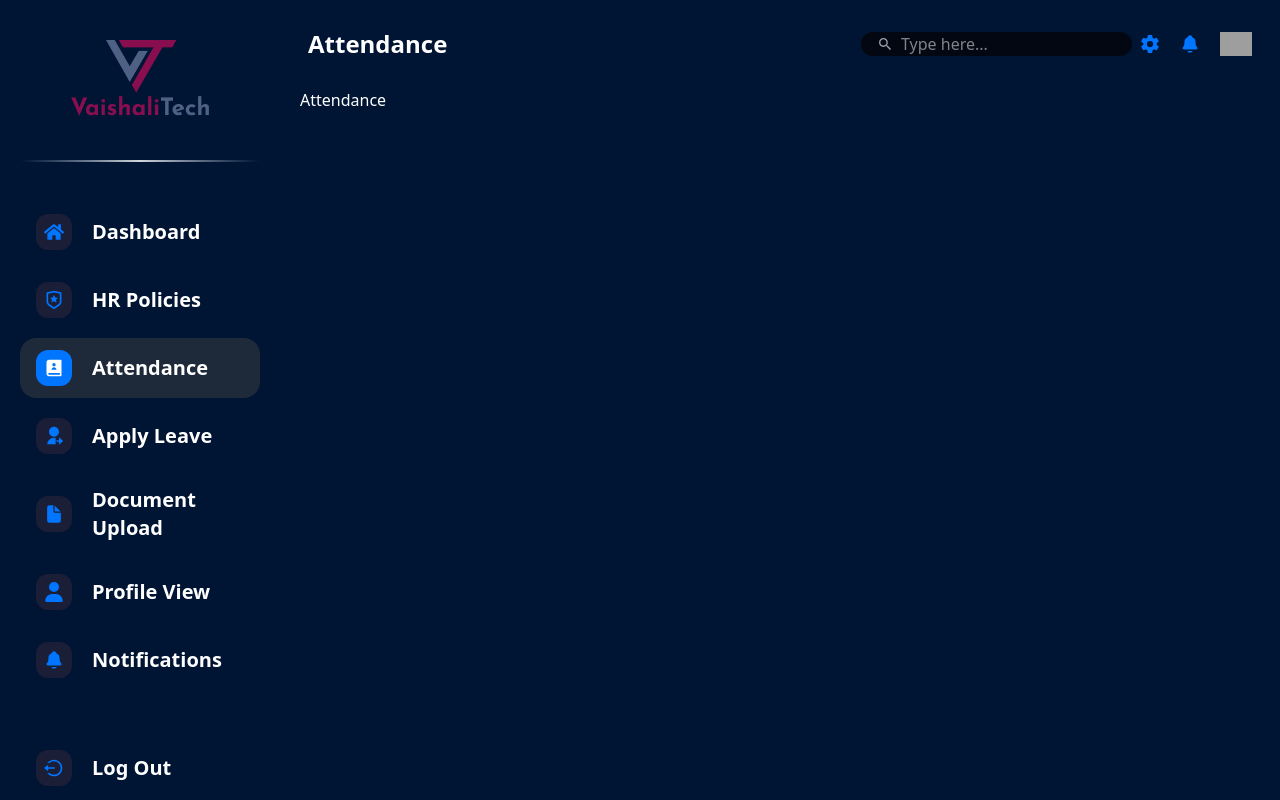
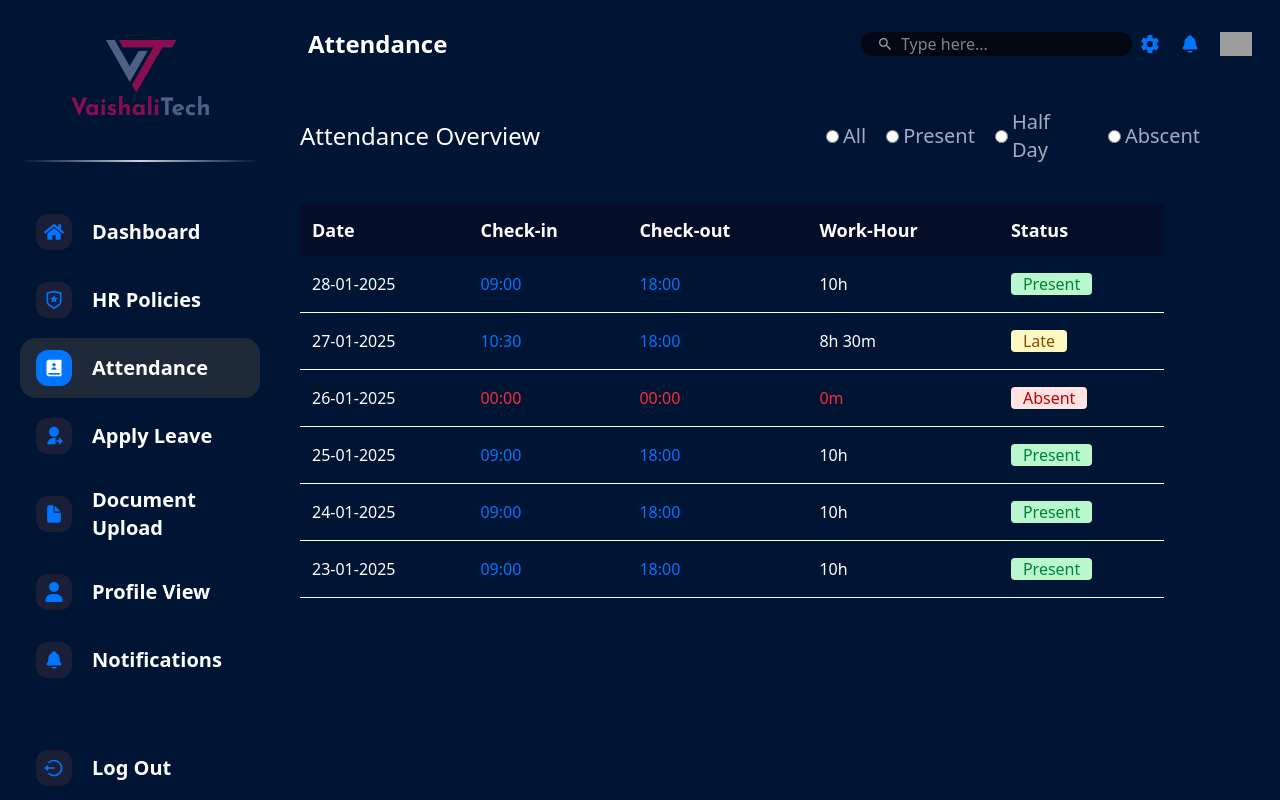
Before and after one commit to ankitWork2001/management, a React (Vite) app: page /employee/attendance in a window 1280 px wide. Built offline with nearby package versions, Linux system fonts and the light colour scheme; grey boxes are pictures that could not be loaded.

Commit message:
create attendance page

```diff
--- a/src/pages/Employee/Attendance.jsx
+++ b/src/pages/Employee/Attendance.jsx
@@ -1,9 +1,108 @@
-import React from 'react'
+import React, { useEffect, useState } from 'react'
+
+const attendanceData = [
+  {
+    date: "28-01-2025",
+    checkIn: "09:00",
+    checkOut: "18:00",
+    workHour: "10h",
+    status: "Present"
+  },
+  {
+    date: "27-01-2025",
+    checkIn: "10:30",
+    checkOut: "18:00",
+    workHour: "8h 30m",
+    status: "Late"
+  },
+  {
+    date: "26-01-2025",
+    checkIn: "00:00",
+    checkOut: "00:00",
+    workHour: "0m",
+    status: "Absent"
+  },
+  {
+    date: "25-01-2025",
+    checkIn: "09:00",
+    checkOut: "18:00",
+    workHour: "10h",
+    status: "Present"
+  },
+  {
+    date: "24-01-2025",
+    checkIn: "09:00",
+    checkOut: "18:00",
+    workHour: "10h",
+    status: "Present"
+  },
+  {
+    date: "23-01-2025",
+    checkIn: "09:00",
+    checkOut: "18:00",
+    workHour: "10h",
+    status: "Present"
+  }
+];
 
 function Attendance() {
+  const [showData,setShowData] = useState('All')
+  const [tableData,setTableData] = useState(attendanceData)
+
+  useEffect(() => {
+     const filterData = attendanceData.filter(data => data.status === showData)
+     setTableData(showData === 'All' ? attendanceData : filterData)
+  },[showData])
   return (
     <div>
-      Attendance
+      <div className='flex md:justify-between flex-col md:flex-row items-center gap-5 mt-5'>
+        <h1 className='text-2xl'>Attendance Overview</h1>
+        <div className='flex gap-5 md:pr-15 '>
+          <div className='text-[#A0AEC0] text-xl flex gap-1 items-center'>
+            <input type="radio" onChange={() => setShowData('All')} id='all' name='options' className='outline-none'/>
+            <label htmlFor="all"  className='cursor-pointer'>All</label>
+          </div>
+          <div className='text-[#A0AEC0] text-xl flex gap-1 items-center'>
+            <input type="radio" id='present' onChange={() => setShowData('Present')} name='options' className='outline-none'/>
+            <label htmlFor="present"  className='cursor-pointer'>Present</label>
+          </div>
+          <div className='text-[#A0AEC0] text-xl flex gap-1 items-center'>
+            <input type="radio" id='halfDay' onChange={() => setShowData('Late')} name='options' className='outline-none'/>
+            <label htmlFor="halfDay" className='cursor-pointer w-19'>Half Day</label>
+          </div>
+          <div className='text-[#A0AEC0] text-xl flex gap-1 items-center'>
+            <input type="radio" id='abscent' onChange={() => setShowData('Absent')} name='options' className='outline-none'/>
+            <label htmlFor="abscent" className='cursor-pointer'>Abscent</label>
+          </div>
+        </div>
+      </div>
+
+      <div className='mt-10 scrollbar  overflow-y-scroll'>
+        <table className='md:w-[90%] text-left'>
+          <thead className='bg-[#050E28]'>
+            <tr>
+              <th className='text-lg font-semibold py-3 md:px-3 px-8'>Date</th>
+              <th className='text-lg font-semibold py-3 md:px-3 px-8'>Check-in</th>
+              <th className='text-lg font-semibold py-3 md:px-3 px-8'>Check-out</th>
+              <th className='text-lg font-semibold py-3 md:px-3 px-8'>Work-Hour</th>
+              <th className='text-lg font-semibold py-3 md:px-3 px-8'>Status</th>
+            </tr>
+          </thead>
+          <tbody>
+            {
+              tableData.map((data,index) => (
+                <tr key={index} className='border-b'>
+                  <td className='py-4 md:px-3 px-5'>{data.date}</td>
+                  <td className='py-4 md:px-3 px-5'><span className={`${data.status === 'Absent' ? 'text-red-500' : 'text-[#0075FF]'}`}>{data.checkIn}</span></td>
+                  <td className='py-4 md:px-3 px-5'><span className={`${data.status === 'Absent' ? 'text-red-500' : 'text-[#0075FF]'}`}>{data.checkOut}</span></td>
+                  <td className='py-4 md:px-3 px-5'><span className={`${data.status === 'Absent' ? 'text-red-500' : 'none'}`}>{data.workHour}</span></td>
+                  <td className='py-4 md:px-3 px-5 '><span className= {`${data.status === 'Present' ? 'bg-green-200 text-green-700': data.status === 'Late' ? 'bg-yellow-100 text-yellow-800' : 'bg-red-100 text-red-700'} px-3 rounded`}>{data.status}</span></td>
+                </tr>
+              ))
+            }
+          </tbody>
+        </table>
+      </div>
     </div>
   )
 }
```
